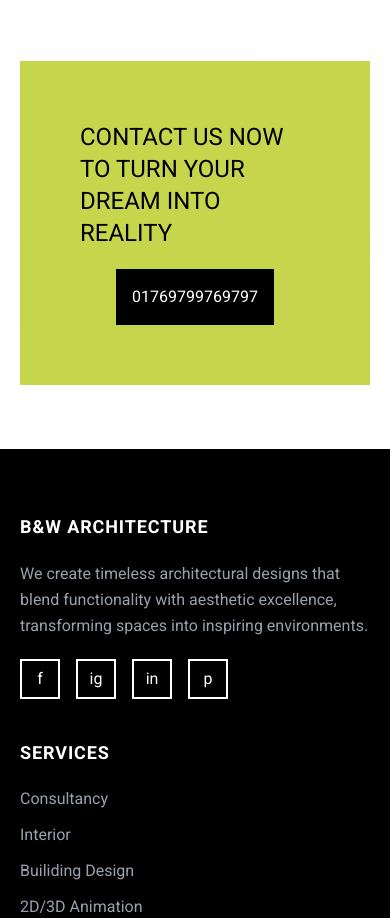
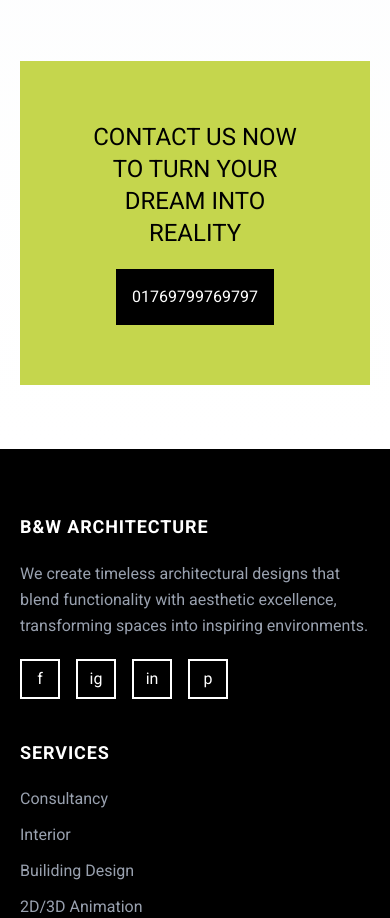
Before and after one commit to Nobleman78/_Black_White, a Next.js app: page /sister in a window 390 px wide. Shown: the part 1360-2278 px from the top of the page. Built offline with nearby package versions, Linux system fonts and the light colour scheme; no server answers.

Commit message:
CTA Updated

```diff
--- a/components/LandingPage/CTA.tsx
+++ b/components/LandingPage/CTA.tsx
@@ -7,7 +7,7 @@ const roboto = Roboto({
 const CTA = () => {
     return (
         <div className="bg-[#C5D64D] p-15 flex items-center justify-between gap-5 md:gap-3 flex-col md:flex-row">
-            <p className={`text-2xl md:text-4xl ${roboto.className}`}>CONTACT US NOW TO TURN YOUR DREAM INTO REALITY</p>
+            <p className={`text-2xl text-center md:text-4xl ${roboto.className}`}>CONTACT US NOW TO TURN YOUR DREAM INTO REALITY</p>
             <a  href="tel:+017898980" className="bg-black px-4 py-4 text-white md:animate-bounce">01769799769797</a>
         </div>
     );
```
